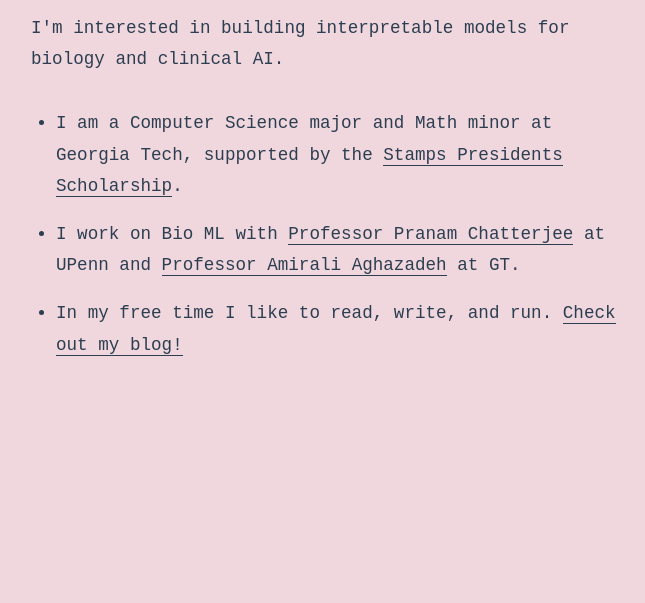
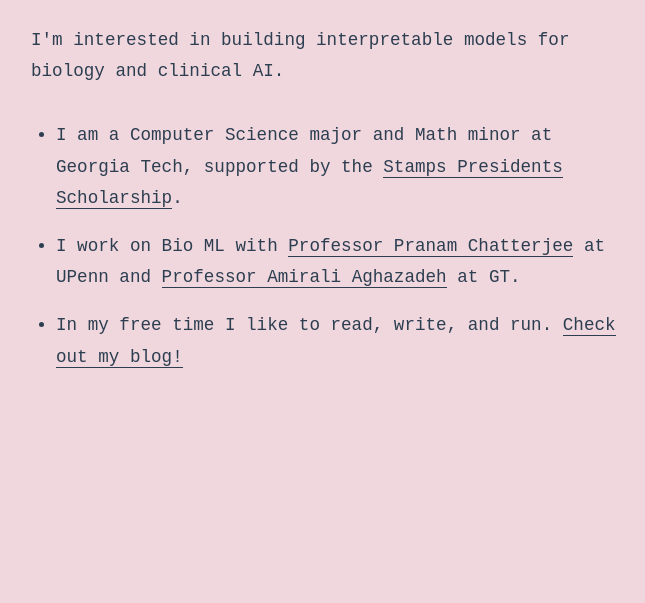
Before and after one commit to navyan6/navyan6.github.io, a plain HTML site: page index.html in a window 1280 px wide. Shown: the part 237-840 px from the top of the page, without its empty margins (309-954 px from the left). Before the commit the page ends 800 px from the top, so only its background shows below. Drawn offline with Linux system fonts and the light colour scheme.

```diff
--- a/index.html
+++ b/index.html
@@ -14,16 +14,19 @@
         body {
             background-color: #f0d7de;
             font-family: 'Courier New', Courier, monospace;
+            padding: 20px;
             display: flex;
             justify-content: center;
-            align-items: center;
-            min-height: 100vh;
-            padding: 20px;
         }
 
         .container {
             text-align: left;
             max-width: 600px;
+            display: flex;
+            flex-direction: column;
+            justify-content: center;
+            min-height: 100vh;
+            width: 100%;
         }
 
         .greeting {
```
